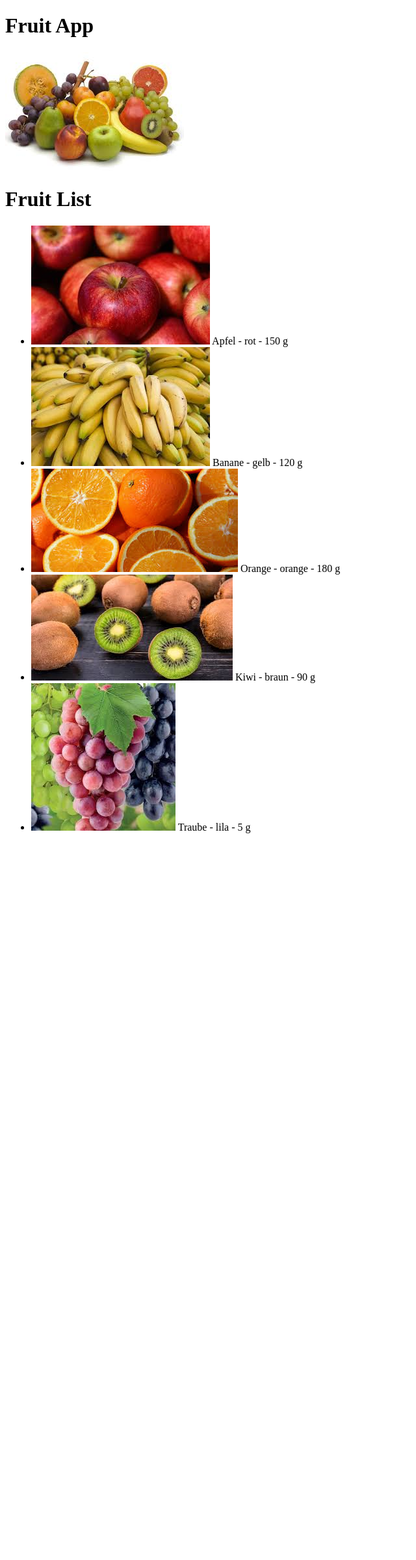
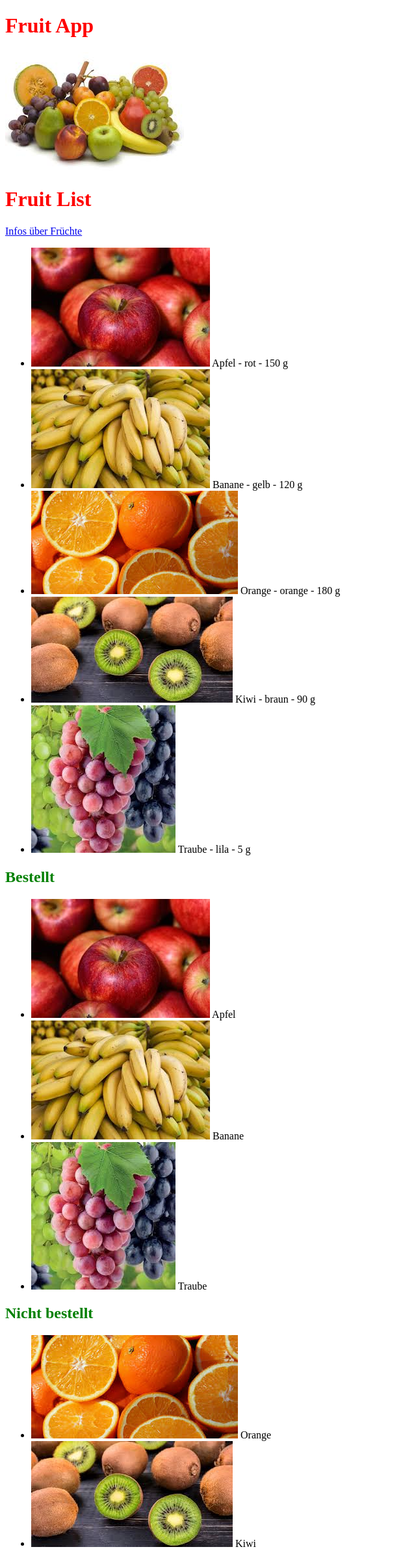
Before and after one commit to Rohric/django-FruitList, a Django app: page /fruits/ in a window 1280 px wide. Shown: the whole page at 65% size, without its empty margins (0-640 px from the left). Before the commit the page ends 1282 px from the top, so only its background shows below. Run offline with Django 5.2, Linux system fonts and the light colour scheme.

Commit message:
Add fruit images and info page, update fruit list rendering

```diff
--- /dev/null
+++ b/backend/fruit_app/static/fruit_app/css/style.css
@@ -0,0 +1,9 @@
+h1 {
+    color:red;
+    font-size:32px;
+}
+
+h2 {
+    color:green;
+    font-size:24px;
+}
--- a/backend/fruit_app/templates/fruit_app/base.html
+++ b/backend/fruit_app/templates/fruit_app/base.html
@@ -3,6 +3,7 @@
 <!DOCTYPE html>
 <html>
   <head>
+    <link rel="stylesheet" href="{% static 'fruit_app/css/style.css' %}" />
     <title>Fruit App</title>
   </head>
   <body>
--- a/backend/fruit_app/templates/fruit_app/fruitlist.html
+++ b/backend/fruit_app/templates/fruit_app/fruitlist.html
@@ -2,15 +2,42 @@
 {% load static %}
 {% block content %}
   <h1>Fruit List</h1>
+  <a href="{% url 'info' %}">Infos über Früchte</a>
 
   <ul>
     {% for fruit in fruits %}
       <li>
-        <img src="{% static 'fruit_app/img/' %}{{ fruit.name }}.jpg" />
+        <img src="{% static fruit.img %}" alt="{{ fruit.name }}" />
         {{ fruit.name }} -
         {{ fruit.farbe }} -
         {{ fruit.gewicht }} g
       </li>
     {% endfor %}
   </ul>
+
+  <h2>Bestellt</h2>
+
+  <ul>
+    {% for fruit in fruits %}
+      {% if fruit.is_ordered %}
+        <li>
+          <img src="{% static fruit.img %}" alt="{{ fruit.name }}" />
+          {{ fruit.name }}
+        </li>
+      {% endif %}
+    {% endfor %}
+  </ul>
+
+  <h2>Nicht bestellt</h2>
+
+  <ul>
+    {% for fruit in fruits %}
+      {% if not fruit.is_ordered %}
+        <li>
+          <img src="{% static fruit.img %}" alt="{{ fruit.name }}" />
+          {{ fruit.name }}
+        </li>
+      {% endif %}
+    {% endfor %}
+  </ul>
 {% endblock %}
--- a/backend/fruit_app/urls.py
+++ b/backend/fruit_app/urls.py
@@ -1,7 +1,8 @@
 from django.urls import path
-from .views import send_fruits
+from .views import send_fruits, info
 
 
 urlpatterns = [
     path('', send_fruits),
+    path('info/', info, name="info"),
 ]
--- a/backend/fruit_app/views.py
+++ b/backend/fruit_app/views.py
@@ -18,10 +18,34 @@ from django.http import JsonResponse
 def send_fruits(request):
 
     fruits = [
-        {"name": "Apfel", "gewicht": 150, "farbe": "rot"},
-        {"name": "Banane", "gewicht": 120, "farbe": "gelb"},
-        {"name": "Orange", "gewicht": 180, "farbe": "orange"},
-        {"name": "Kiwi", "gewicht": 90, "farbe": "braun"},
-        {"name": "Traube", "gewicht": 5, "farbe": "lila"}
+        {"name": "Apfel",
+         "gewicht": 150,
+         "farbe": "rot",
+         "img": "fruit_app/img/apfel.jpg",
+         "is_ordered": True},
+        {"name": "Banane",
+         "gewicht": 120,
+         "farbe": "gelb",
+         "img": "fruit_app/img/banane.jpg",
+         "is_ordered": True},
+        {"name": "Orange",
+         "gewicht": 180,
+         "farbe": "orange",
+         "img": "fruit_app/img/orange.jpg",
+         "is_ordered": False},
+        {"name": "Kiwi",
+         "gewicht": 90,
+         "farbe": "braun",
+         "img": "fruit_app/img/kiwi.jpg",
+         "is_ordered": False},
+        {"name": "Traube",
+         "gewicht": 5,
+         "farbe": "lila",
+         "img": "fruit_app/img/traube.jpg",
+         "is_ordered": True}
     ]
     return render(request, "fruit_app/fruitlist.html", {"fruits": fruits})
+
+
+def info(request):
+    return render(request, "fruit_app/info.html")
```
Also changed, not shown: backend/fruit_app/templates/fruit_app/info.html (added, +7 -0 lines), backend/fruit_app/static/fruit_app/css/styles.css (deleted).
